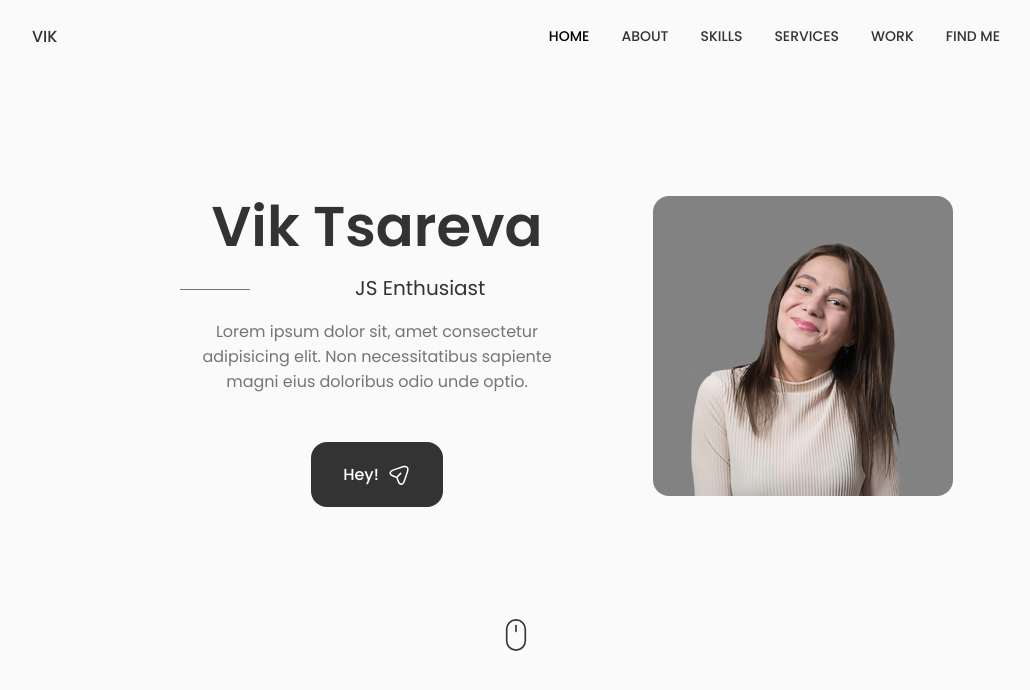
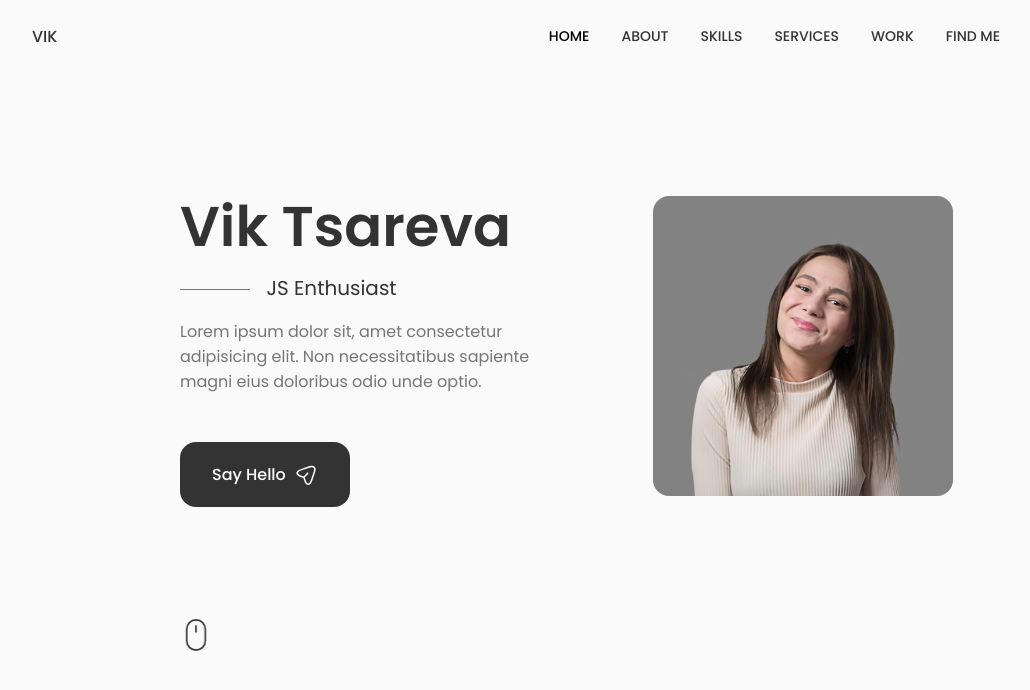
Before and after one commit to vikdts/fantastic-octo-guacamole, a React (Create React App) app in the folder resume/: page / in a window 1280 px wide. Shown: the top 690 px of the page, without its empty margins (124-1154 px from the left). Built offline with nearby package versions, Linux system fonts and the light colour scheme; the HTML template or start-up script is replaced by a standard one.

Commit message:
add scroll animation

```diff
--- a/resume/src/App.js
+++ b/resume/src/App.js
@@ -1,20 +1,22 @@
-// import logo from './logo.svg';
-import React from "react";
+import React from 'react';
 import "./App.css";
-import Header from "./components/header/Header";
-import Home from "./components/home/Home";
+import Header from './components/header/Header';
+import Home from './components/home/Home';
 
-function App() {
+
+
+const App = () => {
   return (
     <>
-      <div className="App">
-        <Header />
-        <main className="main">
-          <Home />
-        </main>
-      </div>
+    <Header />
+
+    <main className='main'>
+      <Home />
+
+    </main>
+
     </>
-  );
+  )
 }
 
-export default App;
+export default App
--- a/resume/src/components/home/data.jsx
+++ b/resume/src/components/home/data.jsx
@@ -3,15 +3,17 @@ import React from "react";
 const Data = () => {
   return (
     <div className="home__data">
-      <h1 className="home__title">Vik Tsareva</h1>
+      <h1 className="home__title">
+      Vik Tsareva
+      </h1>
       <h3 className="home__subtitle">JS Enthusiast</h3>
       <p className="home__description">
-        Lorem ipsum dolor sit, amet consectetur adipisicing elit. Non
-        necessitatibus sapiente magni eius doloribus odio unde optio.
+      Lorem ipsum dolor sit, amet consectetur adipisicing elit. Non
+      necessitatibus sapiente magni eius doloribus odio unde optio.
       </p>
 
       <a href="#contact" className="button button--flex">
-        Hey!
+        Say Hello
         <svg
           class="button__icon"
           xmlns="http://www.w3.org/2000/svg"
--- a/resume/src/components/home/home.css
+++ b/resume/src/components/home/home.css
@@ -64,3 +64,21 @@
   height: 300px;
   border-radius: 1rem;
 }
+
+.home__scroll {
+  margin-left: 9.25rem;
+}
+
+.wheel {
+  animation: scroll 2s ease infinite;
+}
+
+@keyframes scroll {
+  0% {
+    transform: translateY(0);
+  }
+
+  30% {
+    transform: translateY(3.75rem);
+  }
+}
--- a/resume/src/components/home/social.jsx
+++ b/resume/src/components/home/social.jsx
@@ -4,12 +4,12 @@ const Social = () => {
   return (
     <div className="home__social">
       <a
-        href="https://github.com/vikdts"
+        href="https://github.com/vikdts/"
         className="home__social-icon"
         target="_blank"
       >
         <i className="uil uil-github-alt"></i>
-      </a>
+        </a>
 
       <a
         href="https://www.linkedin.com/in/viktoriya-tsareva-b963b3118/?originalSubdomain=bg"
@@ -17,7 +17,7 @@ const Social = () => {
         target="_blank"
       >
         <i className="uil uil-linkedin-alt"></i>
-      </a>
+        </a>
     </div>
   );
 };
```
